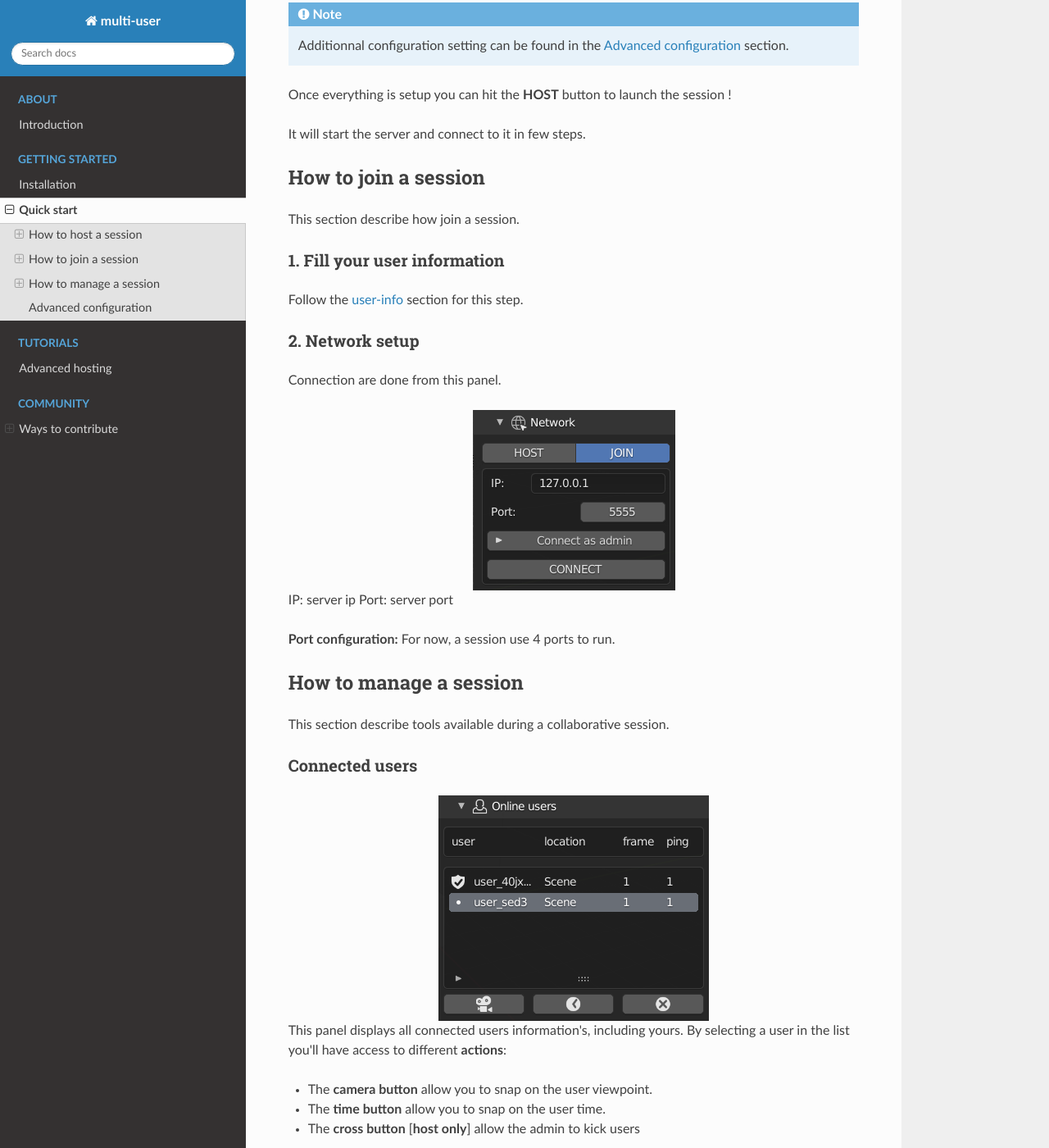
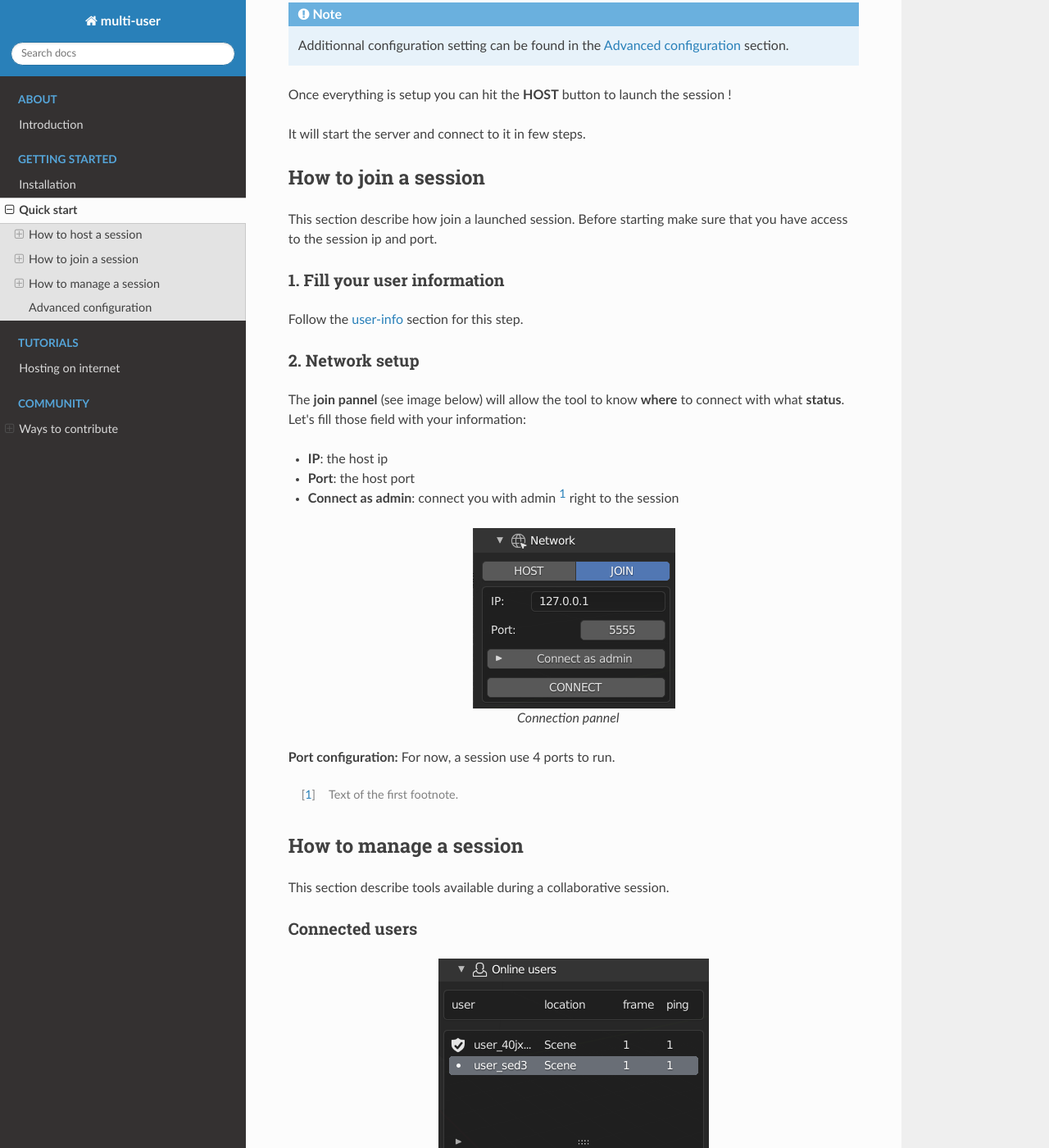
Before and after one commit to AvvyB/blender-multi-user, a Sphinx documentation site: the page built from docs/getting_started/quickstart.rst, in a window 1280 px wide and 1400 px high, scrolled down 1967 px. Shown: the whole window at 82% size. Built offline with Sphinx 7.4.7 and the Read the Docs theme 2.0.0, drawn with Linux system fonts in a browser that asks for light colours.

Commit message:
doc: carry on quickstart refactoring

```diff
--- a/docs/getting_started/quickstart.rst
+++ b/docs/getting_started/quickstart.rst
@@ -11,7 +11,6 @@ In this this guide you will learn how to master the collaborative session system
 - :ref:`how-to-host`
 - :ref:`how-to-join`
 - :ref:`how-to-manage`
-
 
 .. _how-to-host:
 
@@ -86,7 +85,8 @@ It will start the server and connect to it in few steps.
 How to join a session
 =====================
 
-This section describe how join a session.
+This section describe how join a launched session.
+Before starting make sure that you have access to the session ip and port.
 
 -----------------------------
 1. Fill your user information
@@ -98,18 +98,25 @@ Follow the user-info_ section for this step.
 2. Network setup
 ----------------
 
-Connection are done from this panel.
+The **join pannel** (see image below) will allow the tool to know **where** to connect with what **status**.
+Let's fill those field with your information:
 
-.. image:: img/quickstart_join.png
+- **IP**: the host ip
+- **Port**: the host port
+- **Connect as admin**: connect you with admin [#f1]_ right to the session
+
+.. figure:: img/quickstart_join.png
    :align: center
+   :alt: Connect menu
 
-IP: server ip
-Port: server port
+   Connection pannel
+
 
 
 **Port configuration:**
 For now, a session use 4 ports to run.
 
+.. [#f1] Text of the first footnote.
 
 
 .. _how-to-manage:
--- a/docs/tutorials/hosting_guide.rst
+++ b/docs/tutorials/hosting_guide.rst
@@ -1,6 +1,6 @@
-================
-Advanced hosting
-================
+===================
+Hosting on internet
+===================
 
 This tutorial aims to guide you to host a collaborative Session on internet.
 
```
